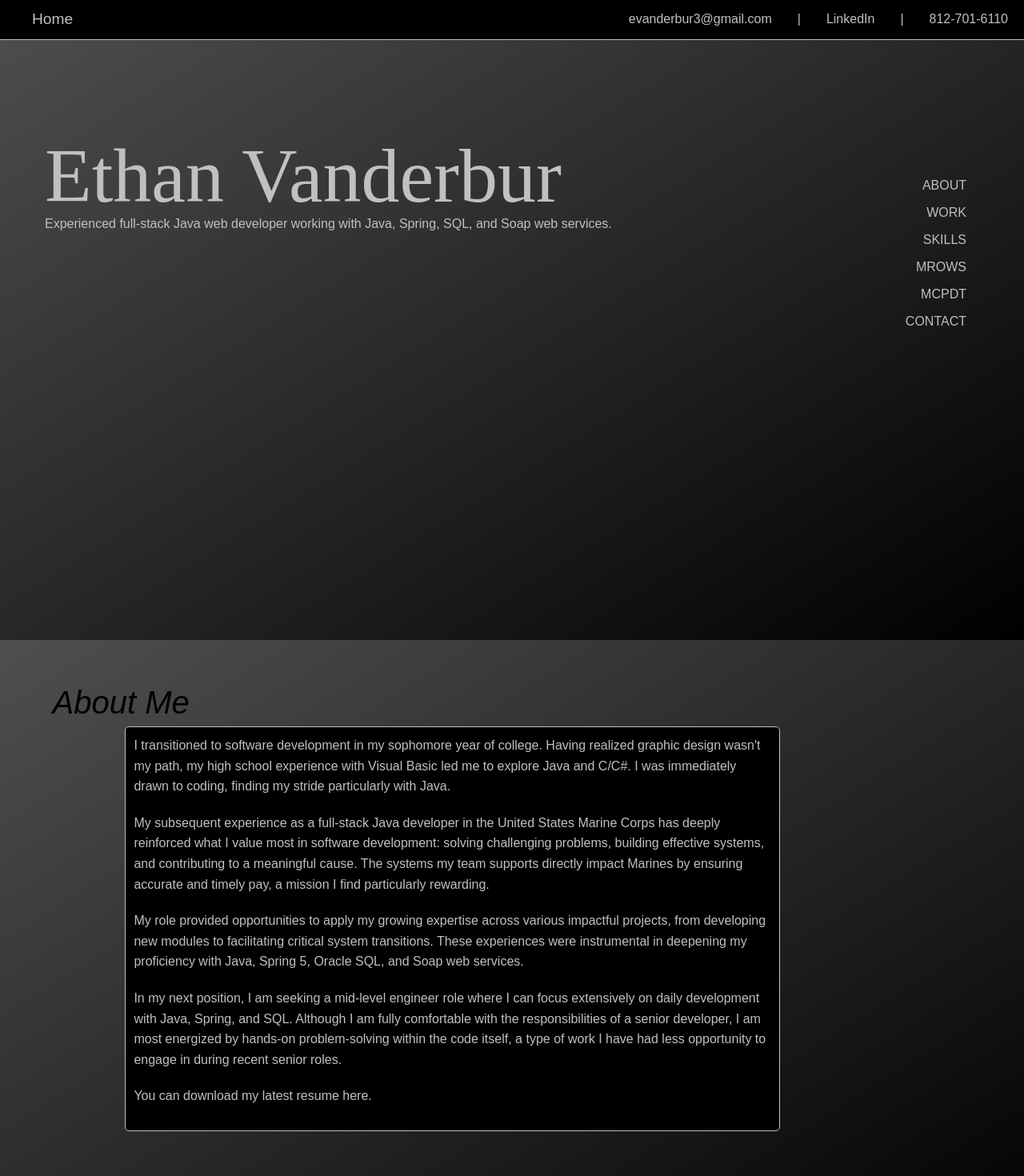
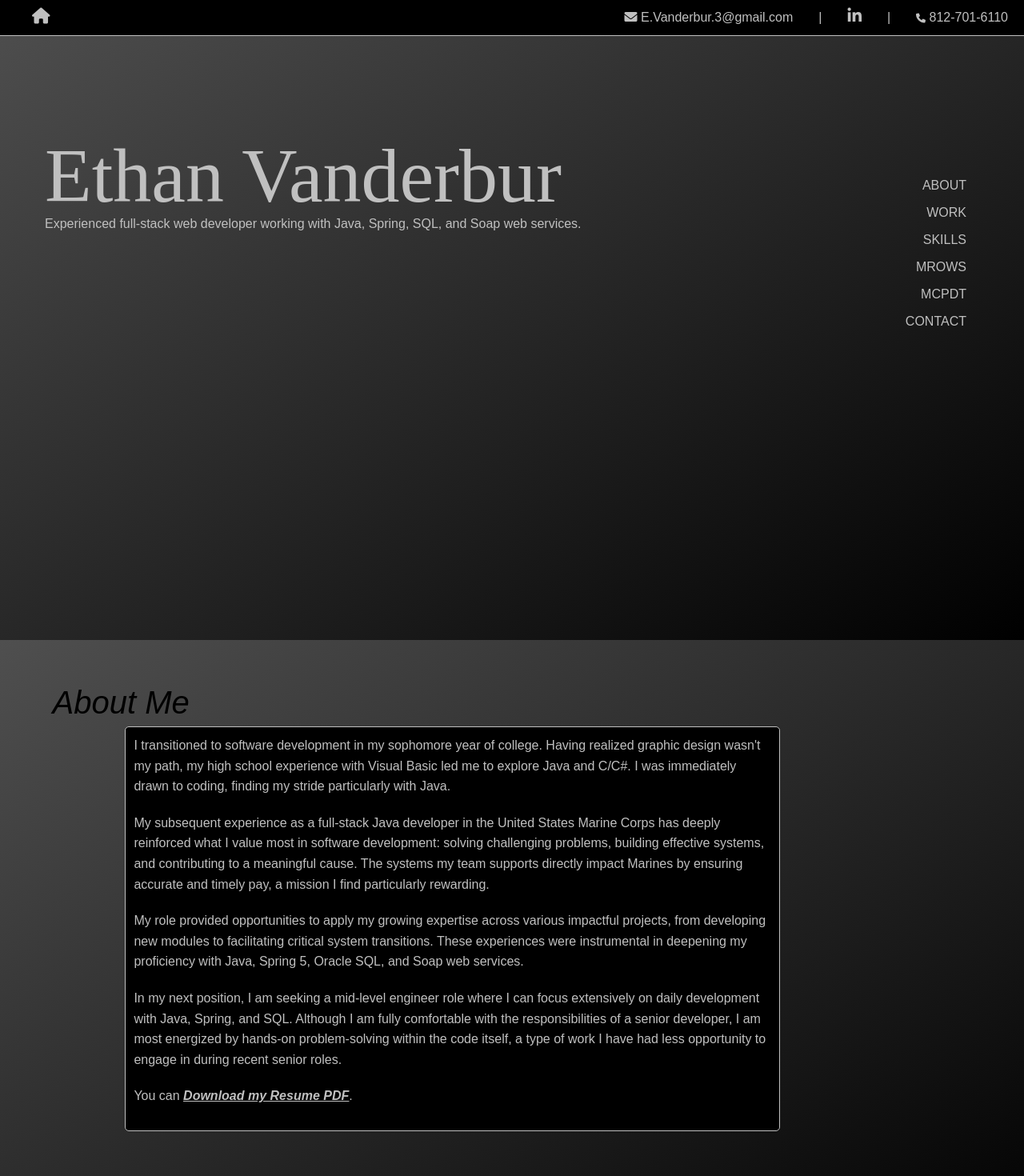
Before and after one commit to ethan5191/portfolio_v2, a Next.js app: page / in a window 1280 px wide. Shown: the top 1470 px of the page at 80% size. Built offline with nearby package versions, Linux system fonts and the light colour scheme.

Commit message:
Updated text, added new styles, added icons to the header, formatted the header

```diff
--- a/app/globals.css
+++ b/app/globals.css
@@ -75,9 +75,12 @@ header nav div a:hover {
 
 .header-home-link {
   text-decoration: none; /* Remove default underline */
-  font-size: 1.2em; /* Adjust size */
   padding: 0 20px; /* Add some space around the link */
   transition: color 0.3s ease;
+}
+
+.header-home-link i {
+  font-size: 1.25em;
 }
 
 .header-home-link:hover {
@@ -85,3 +88,11 @@ header nav div a:hover {
   border: 1px solid #ffffff;
   border-radius: 7px;
 }
+
+.linkedin-link i {
+  font-size: 1.25em;
+}
+
+.phoneNum i {
+  font-size: .75em;
+}
--- a/app/layout.tsx
+++ b/app/layout.tsx
@@ -1,6 +1,6 @@
 import type {Metadata} from "next";
 import {Geist, Geist_Mono} from "next/font/google";
-import { Analytics } from "@vercel/analytics/next"
+import {Analytics} from "@vercel/analytics/next"
 import "./globals.css";
 
 const geistSans = Geist({
@@ -25,23 +25,36 @@ export default function RootLayout({
 }>) {
     return (
         <html lang="en">
+        <head>
+            <title>Ethan Vanderbur - Portfolio</title>
+            <link
+                rel="stylesheet"
+                href="https://cdnjs.cloudflare.com/ajax/libs/font-awesome/6.0.0/css/all.min.css"
+                integrity="sha512-9usAa10IRO0HhonpyAIVpjrylPvoDwiPUiKdWk5t3PyolY1cOd4DSE0Ga+ri4AuTroPR5aQvXU9xC6qOPnzFeg=="
+                crossOrigin="anonymous"
+                referrerPolicy="no-referrer"
+            />
+        </head>
         <body
             className={`${geistSans.variable} ${geistMono.variable} antialiased`}
         >
         <header>
             <a href="#home" className="header-home-link">
-                Home
+                <i className="fas fa-home"></i>
             </a>
             <nav>
                 <div>
-                    <span>evanderbur3@gmail.com</span> |
-                    <a href="https://www.linkedin.com/in/ethan-vanderbur-2797aa260" target="_blank" rel="noopener noreferrer">LinkedIn</a> |
-                    <span>812-701-6110</span>
+                    <a href="mailto:evanderbur3@gmail.com"><i
+                        className="fas fa-envelope"></i> E.Vanderbur.3@gmail.com</a> |
+                    <a href="https://www.linkedin.com/in/ethan-vanderbur-2797aa260" target="_blank"
+                       rel="noopener noreferrer" className="linkedin-link">
+                        <i className="fab fa-linkedin-in"></i></a> |
+                    <span className="phoneNum"><i className="fas fa-phone"></i> 812-701-6110</span>
                 </div>
             </nav>
         </header>
         {children}
-        <Analytics />
+        <Analytics/>
         </body>
         </html>
     );
--- a/app/page.tsx
+++ b/app/page.tsx
@@ -79,7 +79,7 @@ export default function Home() {
 
                     <section id="home" className={styles.home}>
                         <h1>Ethan Vanderbur</h1>
-                        <span>Experienced full-stack Java web developer working with Java, Spring, SQL, and Soap web services.</span>
+                        <span>Experienced full-stack web developer working with Java, Spring, SQL, and Soap web services.</span>
                     </section>
 
                     {/* About Me Section */}
@@ -109,8 +109,9 @@ export default function Home() {
                                 responsibilities of a senior developer, I am most energized by hands-on problem-solving
                                 within the code itself, a type of work I have had less opportunity to engage in during
                                 recent senior roles.</p>
-                            <p>You can download my latest resume <a href="/VanderburEthan_2025.pdf" target="_blank"
-                                                                    rel="noopener noreferrer">here</a>.</p>
+                            <p>You can <b><i><u><a href="/VanderburEthan_2025.pdf" target="_blank"
+                                                   rel="noopener noreferrer">Download my
+                                Resume PDF</a></u></i></b>.</p>
                         </div>
                     </section>
 
@@ -250,8 +251,9 @@ export default function Home() {
                                                 target="_blank"
                                                 rel="noopener noreferrer">linkedin.com/in/ethan-vanderbur-2797aa260</a>
                                 </p>
-                                <p>Resume: <a href="/VanderburEthan_2025.pdf" target="_blank" rel="noopener noreferrer">Download
-                                    Resume PDF</a></p>
+                                <p>Resume: <b><i><u><a href="/VanderburEthan_2025.pdf" target="_blank"
+                                                       rel="noopener noreferrer">
+                                    Download my Resume PDF</a></u></i></b></p>
                             </div>
                         </div>
                     </section>
```
